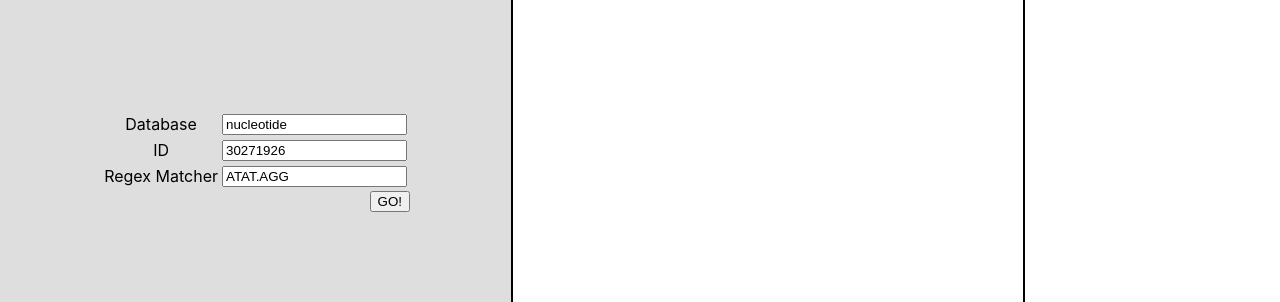
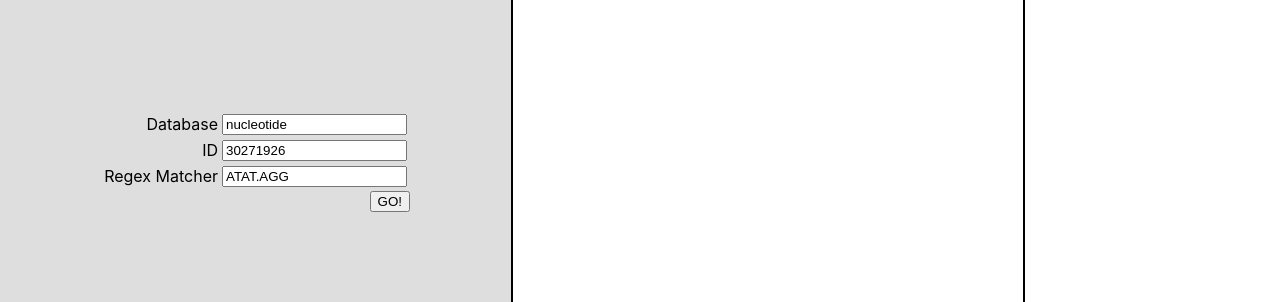
Before and after one commit to JackSappo/genbank-database-parser, a React (Create React App) app: page / in a window 1280 px wide. Shown: the part 239-541 px from the top of the page. Built offline with nearby package versions, Linux system fonts and the light colour scheme.

Commit message:
error doesnt push content

```diff
--- a/src/App.css
+++ b/src/App.css
@@ -16,9 +16,14 @@
 .user-input-container {
   position: relative;
   display: inline-block;
+  padding-top: 40px;
   top: 50%;
   transform: translateY(-50%);
   text-align: center;
+}
+
+.user-input-container td.label {
+  text-align: right;
 }
 
 .button-container {
@@ -26,6 +31,7 @@
 }
 
 .error-container {
+  height: 40px;
   text-align: right;
   color: red;
   max-width: 220px;
--- a/src/UserInputs.js
+++ b/src/UserInputs.js
@@ -8,7 +8,7 @@ function UserInputs (props) {
       <div className="user-input-container">
         <table>
           <tr>
-            <td>
+            <td className="label">
               Database
             </td>
             <td>
@@ -18,7 +18,7 @@ function UserInputs (props) {
             </td>
           </tr>
           <tr>
-            <td>
+            <td className="label">
               ID
             </td>
             <td>
@@ -28,7 +28,7 @@ function UserInputs (props) {
             </td>
           </tr>
           <tr>
-            <td>
+            <td className="label">
               Regex Matcher
             </td>
             <td>
```
